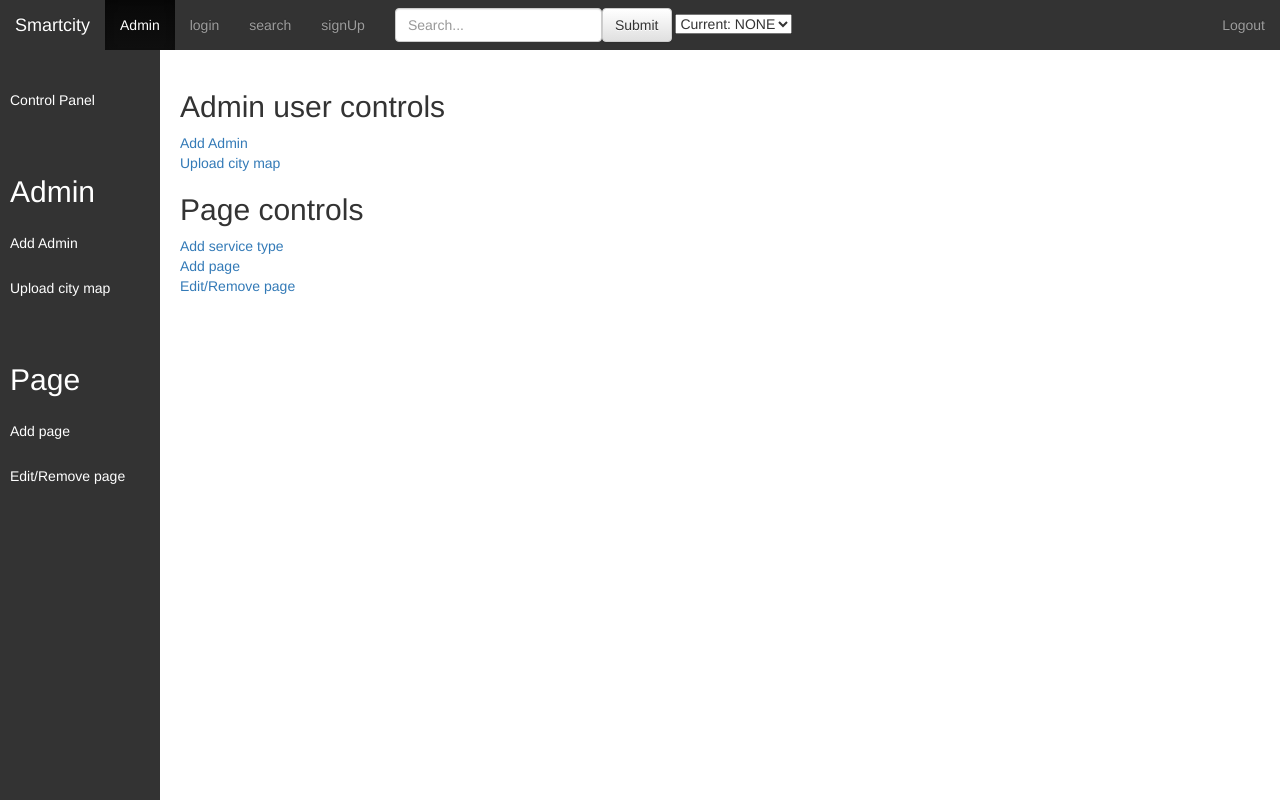
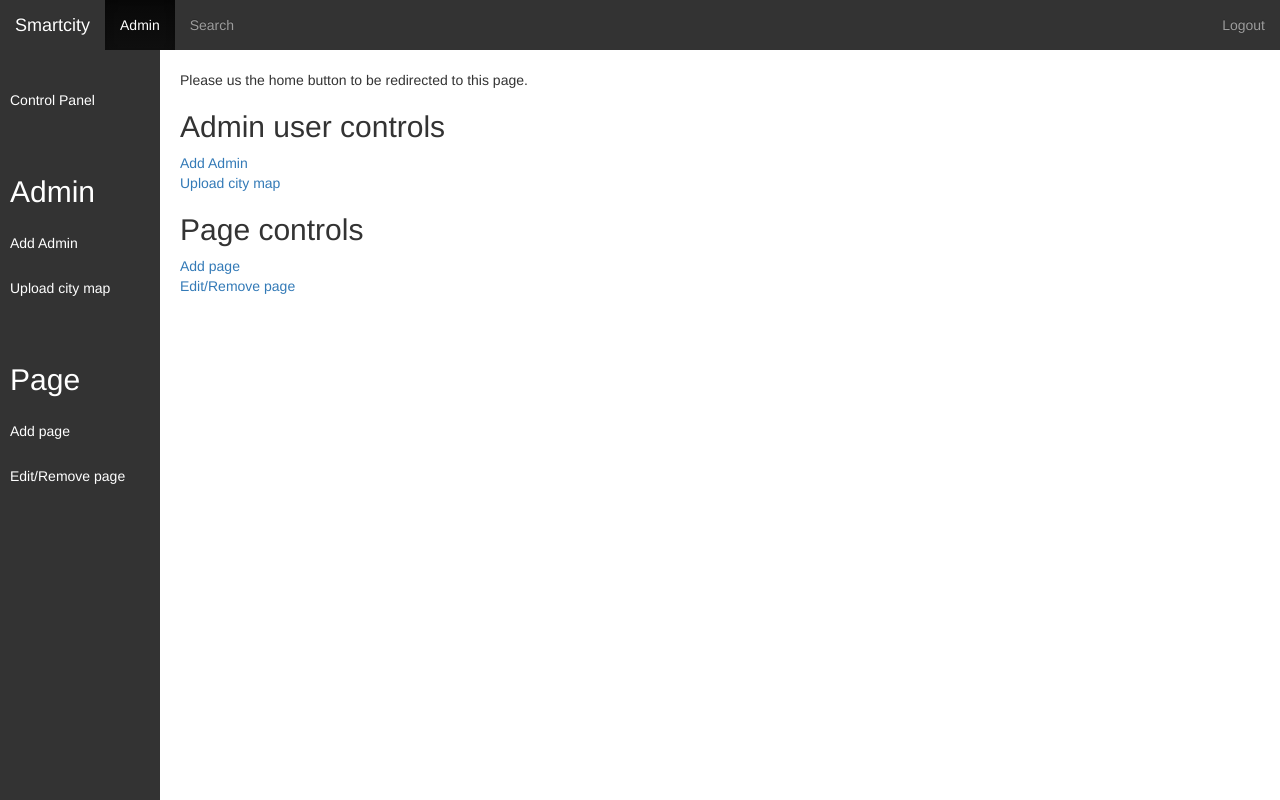
Before and after one commit to rickmccasker/IFB299, a Django app: page /admin/ in a window 1280 px wide. Run offline with Django 3.2, Linux system fonts and the light colour scheme; the visitor is signed in with stand-in values (Sample User, id 1); parts of the project's set-up code (start-up, migrations or seed data) failed here and were passed over; some libraries are stand-ins or nearby versions.

Commit message:
HTML touchups (Fixing minor bugs with city, changing extends and fixing w3c compliance)

```diff
--- a/smartcity299/templates/admin_addModels.html
+++ b/smartcity299/templates/admin_addModels.html
@@ -12,7 +12,7 @@
 <div class="content">
     <form method="POST" action="submit_item/" onsubmit="return validateInput(this)" enctype="multipart/form-data">
         {% csrf_token %}
-        <select id="city" name="itemCity" fieldName="City">
+        <select id="city" name="city" fieldName="City">
             <option selected disabled value="">Please select a city...</option>
             <option value="Sydney">Sydney</option>
             <option value="Brisbane">Brisbane</option>
--- a/smartcity299/templates/admin_controlPanel.html
+++ b/smartcity299/templates/admin_controlPanel.html
@@ -5,6 +5,7 @@
 
 {% block content %}
 <div class="content">
+    <p>Please us the home button to be redirected to this page.</p>
     <h2>Admin user controls</h2>
     <div id="addAdmin">
         <a href="./add_admin/">Add Admin</a>
@@ -13,16 +14,15 @@
         <a href="./upload_map/">Upload city map</a>
     </div>
     <h2>Page controls</h2>
-    <div id="addServiceType">
+    <!--<div id="addServiceType">
         <a href="./add_servicetype/">Add service type</a>
-    </div>
+    </div>-->
     <div id="addPage">
         <a href="./add_page/">Add page</a>
     </div>
     <div id="editPage">
         <a href="./edit_page/">Edit/Remove page</a>
     </div>
-
     {% if messages %}
     {% for message in messages %}
     <span> {{message}} </span><br />
--- a/smartcity299/templates/admin_editItem.html
+++ b/smartcity299/templates/admin_editItem.html
@@ -1,4 +1,4 @@
-{% extends "base_generic.html" %}
+{% extends "base_admin.html" %}
 {% load staticfiles %}
 {% block head %}
     <title>{{itemName}} - Edit Item</title>
--- a/smartcity299/templates/admin_uploadMap.html
+++ b/smartcity299/templates/admin_uploadMap.html
@@ -5,9 +5,9 @@
 
 {% block content %}
 <div class="content">
-    <h1>RISK</h1>
+    <h1>{{city|title}}</h1>
     <h2>Current map</h2>
-    <img src="/media/city/{{city}}.jpg" onerror="this.src='{{ STATIC_URL }}/static/images/city404.jpg/'" />
+    <img src="/media/city/{{city}}.jpg/" onerror="this.src='{{ STATIC_URL }}/static/images/city404.jpg/'" alt="Image of the city: {{city}}"/>
     <form method="POST" action="submit_map/" enctype="multipart/form-data">
         {% csrf_token %}
         <span>Select an image...</span>
--- a/smartcity299/templates/base_admin.html
+++ b/smartcity299/templates/base_admin.html
@@ -19,33 +19,9 @@
             </div>
             <ul class="nav navbar-nav">
                 <li class="active"><a href="/admin/">Admin</a></li>
-                <li><a href="/login/">login</a></li>
-                <li><a href="/search/">search</a></li>
-                <li><a href="/signUp/">signUp</a></li>
+                <li><a href="/search/">Search</a></li>
                 <!--More links-->
             </ul>
-            <form class="navbar-form navbar-left" method="GET" action="/search/results/">
-                <div class="form-group">
-                    <input id="searchBox" type="text" class="form-control" name="sQuery" placeholder="Search...">
-                    <button type="submit" class="btn btn-default">Submit</button>
-                    {% if hidden.city %}
-                        <select id="city" name="city" fieldName="City">
-                            <option selected disabled value="{{hidden.city}}">Current: {{hidden.city}}</option>
-                            <option value="Sydney">Sydney</option>
-                            <option value="Brisbane">Brisbane</option>
-                            <option value="ThrowError">ThrowError</option>
-                         </select> <br />
-                    {% else %}
-                        <input type="hidden" name="city" value="" />
-                        <select id="city" name="city" fieldName="City">
-                            <option selected disabled value="">Current: NONE</option>
-                            <option value="Sydney">Sydney</option>
-                            <option value="Brisbane">Brisbane</option>
-                            <option value="ThrowError">ThrowError</option>
-                        </select> <br />
-                    {% endif %}
-                </div>
-            </form>
             <ul class="nav navbar-nav navbar-right">
                 <li><a href="/logout">Logout</a>
             </ul>
@@ -58,6 +34,7 @@
             <li><a href="/admin/add_admin/">Add Admin</a></li>
             <li><a href="/admin/upload_map/">Upload city map</a></li>
             <li><br /><h2>Page</h2></li>
+            <!--<li><a href="/admin/add_servicetype/">Add Servicetype</a></li>-->
             <li><a href="/admin/add_page/">Add page</a></li>
             <li><a href="/admin/edit_page/">Edit/Remove page</a></li>
         </ul>
```
Also changed, not shown: smartcity299/templates/base_generic.html (+5 -8 lines), smartcity299/templates/base_minimal.html (+3 -7 lines), smartcity299/templates/details.html (+3 -8 lines), smartcity299/templates/login.html (+4 -6 lines), smartcity299/templates/search.html (+3 -7 lines), smartcity299/templates/signUp.html (+22 -5 lines).
